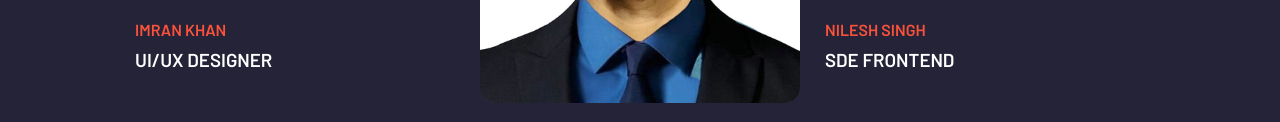
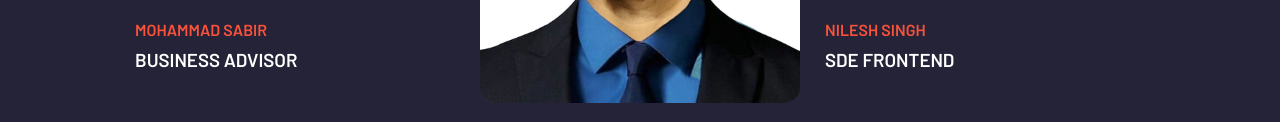
Before and after one commit to imumufid/portfolio, a plain HTML site: page index.html in a window 1280 px wide. Shown: the part 5640-5762 px from the top of the page. Drawn offline with nearby package versions, Linux system fonts and the light colour scheme; a script that the page names is missing.

Commit message:
index.html

```diff
--- a/index.html
+++ b/index.html
@@ -519,10 +519,10 @@
                   </a>
                 </figure>
 
-                <a href="#" class="card-tag">IMRAN KHAN</a>
+                <a href="#" class="card-tag">MOHAMMAD SABIR</a>
 
                 <h3 class="card-title">
-                  <a href="#">UI/UX DESIGNER</a>
+                  <a href="#">BUSINESS ADVISOR</a>
                 </h3>
 
               </div>
```
